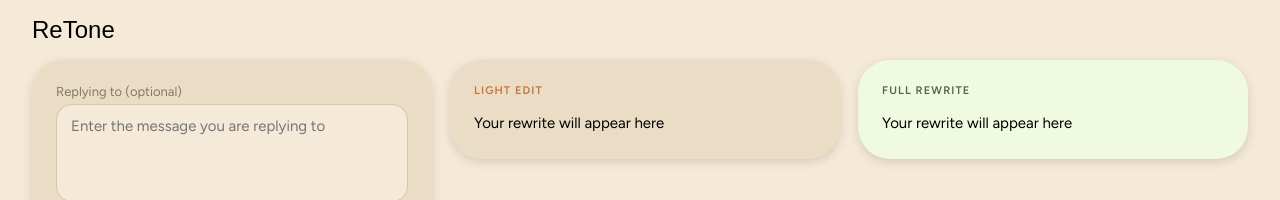
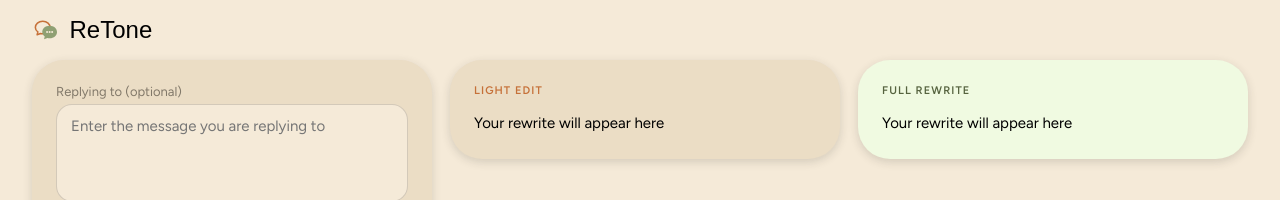
Before and after one commit to Petro2806/SamePen, a React (Create React App) app: page / in a window 1280 px wide. Shown: the top 200 px of the page. Built offline with nearby package versions, Linux system fonts and the light colour scheme; the HTML template or start-up script is replaced by a standard one; a web font is replaced by a local one.

Commit message:
Add logo to header

```diff
--- a/src/App.css
+++ b/src/App.css
@@ -13,6 +13,13 @@
   width: 100%;
   box-sizing: border-box;
   padding: 16px 32px;
+  display: flex;
+  align-items: center;
+  gap: 10px;
+}
+
+.header__logo {
+  height: 24px;
 }
 
 .brand {
--- a/src/App.tsx
+++ b/src/App.tsx
@@ -3,11 +3,13 @@
 import InputCard from "./components/InputCard"
 import ToneCard from "./components/ToneCard"
 import ResultCard from "./components/ResultCard"
+import logo from "./logos/logo.svg"
 
 function App() {
   return (
     <div className="App">
       <header className="header">
+        <img src={logo} alt="" className="header__logo" />
         <span className="brand">ReTone</span>
       </header>
 
```
Also changed, not shown: src/logos/logo.png (added), src/logos/logo.svg (added).
